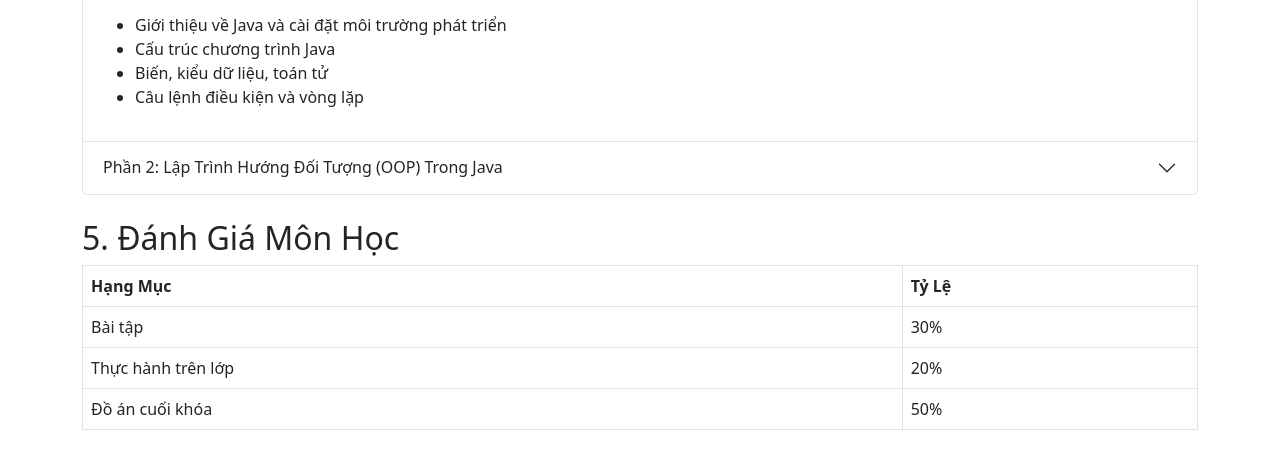
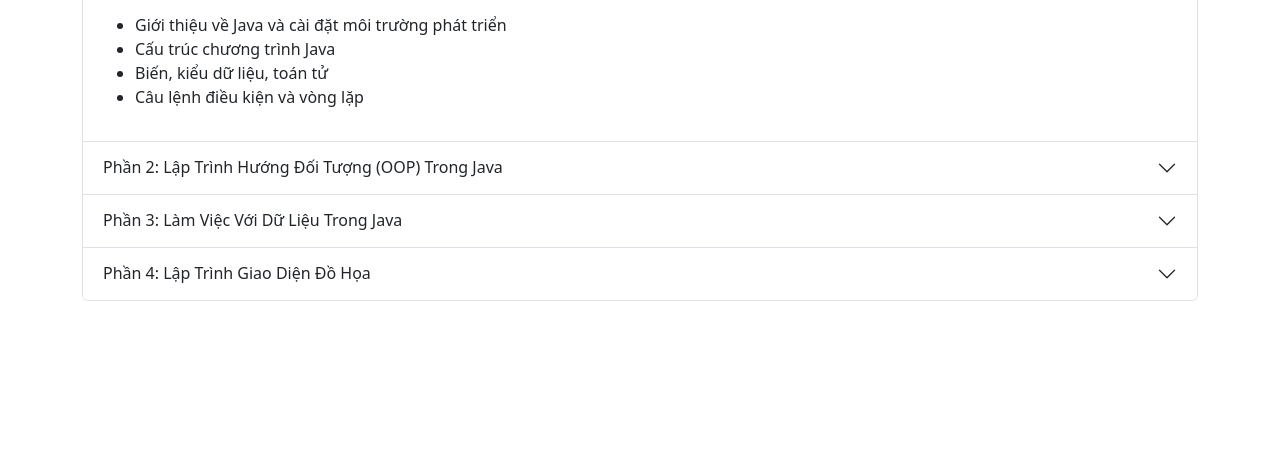
Before and after one commit to tuanhoba/LapTrinhUngDungJava, a plain HTML site: page index.html in a window 1280 px wide. Shown: the part 746-1214 px from the top of the page. After the commit the page ends 1095 px from the top, so only its background shows below. Drawn offline with nearby package versions, Linux system fonts and the light colour scheme.

Commit message:
Update index.html

```diff
--- a/index.html
+++ b/index.html
@@ -80,33 +80,40 @@
                         </div>
                     </div>
                 </div>
+
+                <div class="accordion-item">
+                    <h2 class="accordion-header">
+                        <button class="accordion-button collapsed" type="button" data-bs-toggle="collapse" data-bs-target="#collapseThree">
+                            Phần 3: Làm Việc Với Dữ Liệu Trong Java
+                        </button>
+                    </h2>
+                    <div id="collapseThree" class="accordion-collapse collapse" data-bs-parent="#courseContent">
+                        <div class="accordion-body">
+                            <ul>
+                                <li>Collection Framework (List, Set, Map)</li>
+                                <li>Streams và Lambda Expression</li>
+                                <li>Đọc/ghi file với Java IO & NIO</li>
+                            </ul>
+                        </div>
+                    </div>
+                </div>
+
+                <div class="accordion-item">
+                    <h2 class="accordion-header">
+                        <button class="accordion-button collapsed" type="button" data-bs-toggle="collapse" data-bs-target="#collapseFour">
+                            Phần 4: Lập Trình Giao Diện Đồ Họa
+                        </button>
+                    </h2>
+                    <div id="collapseFour" class="accordion-collapse collapse" data-bs-parent="#courseContent">
+                        <div class="accordion-body">
+                            <ul>
+                                <li>Giới thiệu về Swing</li>
+                                <li>JavaFX cơ bản</li>
+                            </ul>
+                        </div>
+                    </div>
+                </div>
             </div>
-        </section>
-
-        <section class="my-4">
-            <h2>5. Đánh Giá Môn Học</h2>
-            <table class="table table-bordered">
-                <thead>
-                    <tr>
-                        <th>Hạng Mục</th>
-                        <th>Tỷ Lệ</th>
-                    </tr>
-                </thead>
-                <tbody>
-                    <tr>
-                        <td>Bài tập</td>
-                        <td>30%</td>
-                    </tr>
-                    <tr>
-                        <td>Thực hành trên lớp</td>
-                        <td>20%</td>
-                    </tr>
-                    <tr>
-                        <td>Đồ án cuối khóa</td>
-                        <td>50%</td>
-                    </tr>
-                </tbody>
-            </table>
         </section>
     </div>
 
```
